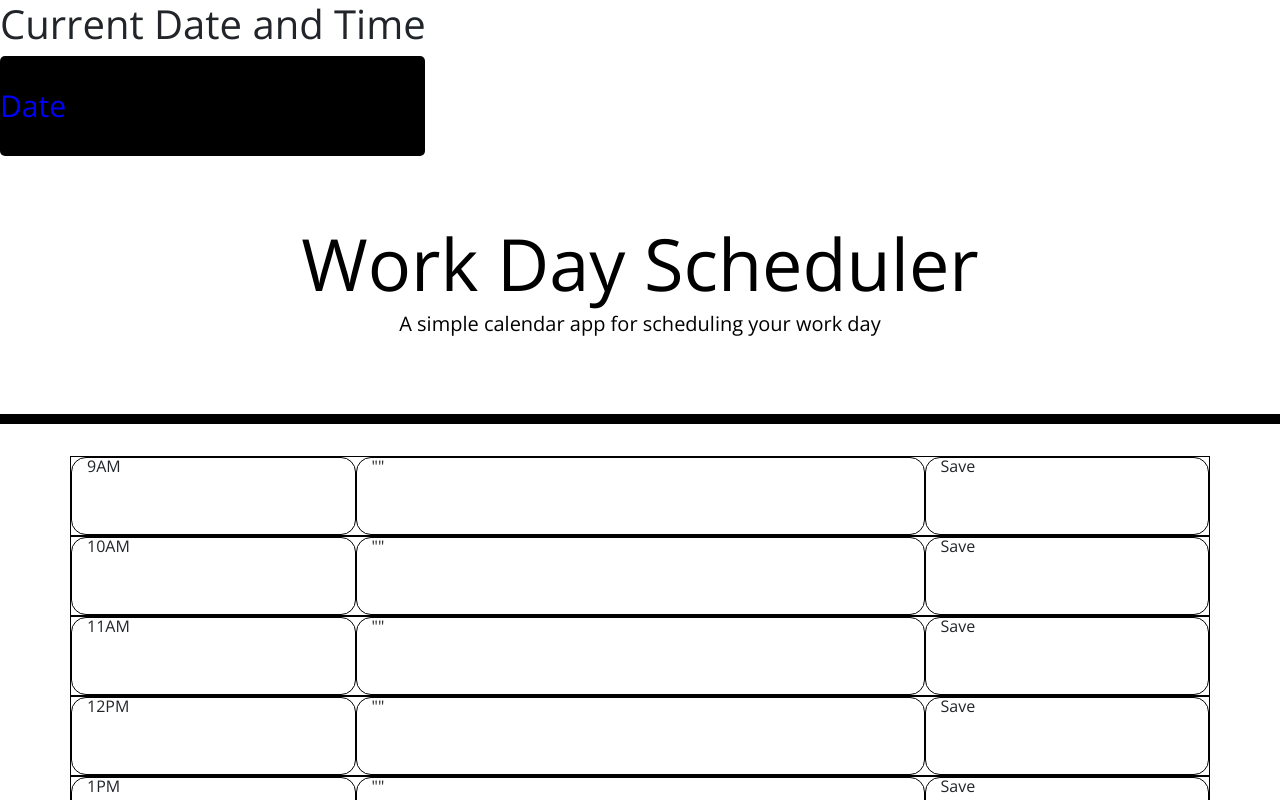
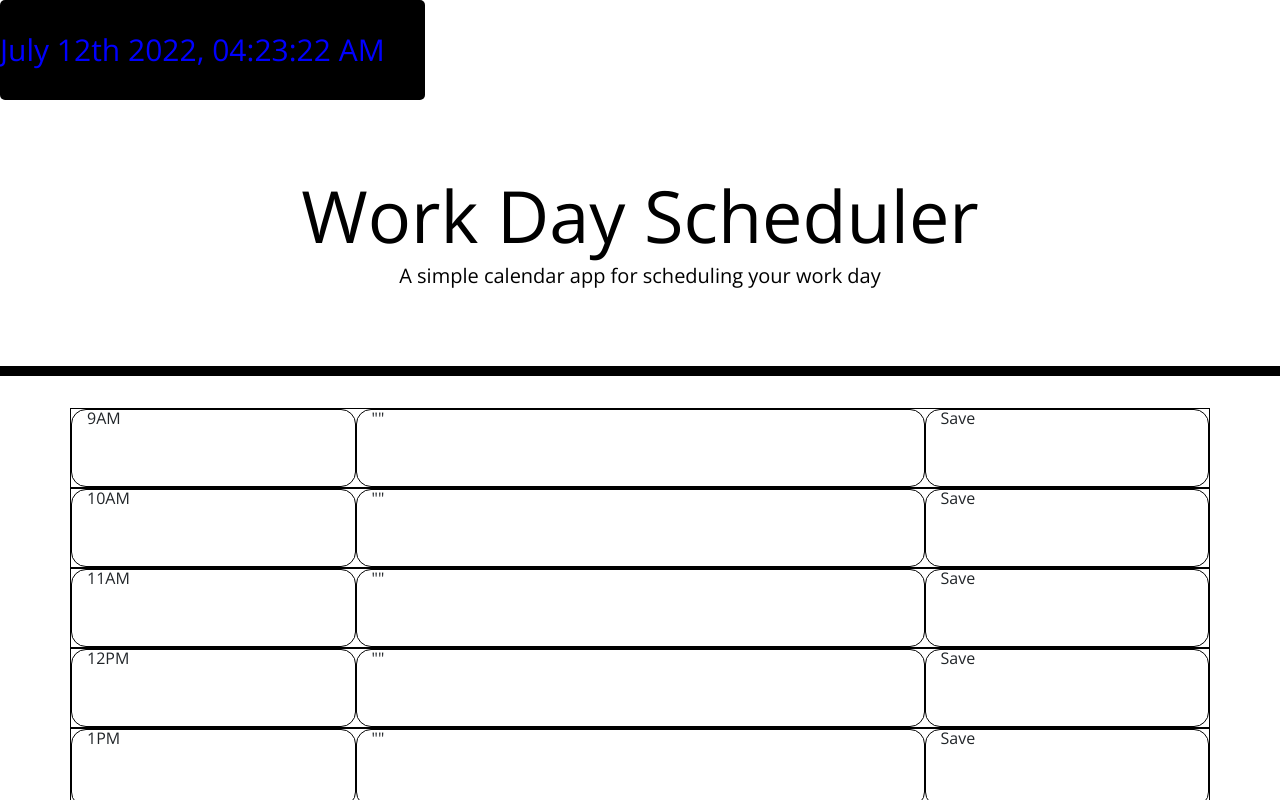
Before and after one commit to marymc13/work-day, a plain HTML site: page index.html in a window 1280 px wide. Shown: the top 800 px of the page. Drawn offline with nearby package versions, Linux system fonts and the light colour scheme.

Commit message:
current date and time

```diff
--- a/index.html
+++ b/index.html
@@ -20,10 +20,11 @@
     />
     <link rel="stylesheet" href="style.css" />
     <title>Work Day Scheduler</title>
+    <h1 id="date">Date</h1>
+
     </head>
-    <h1>Current Date and Time</h1>
-    <div id="date">Date</div>
-    </body>
+
+
 
 
   <body>
--- a/script.js
+++ b/script.js
@@ -1,12 +1,15 @@
 //Add current date to the top of the page using momentjs
-//function getDate() {
-  //  var cDate=new Date();
-   // document.getElementbyId("Date")= cDate.toString();
-  //  console.log("date")
+const date = document.getElementById("date")
+const m = moment()
+console.log(m.format("MMMM Do YYYY, hh:mm:ss A"));
+const NowMoment = moment();
+const eDate = document.getElementById('date');
+ eDate.innerHTML = NowMoment.format("MMMM Do YYYY, hh:mm:ss A");
 
-const m = moment()
-console.log(m.format("MMMM Do YYYY"));
-//make event column editable
+ //make event column editable
+ $(".list-group").on("click", "col-6", function() {
+  console.log(this);
+ })
 //activate Save button
 //store data in local storage
 //color code columns based on past, present, future time
```
